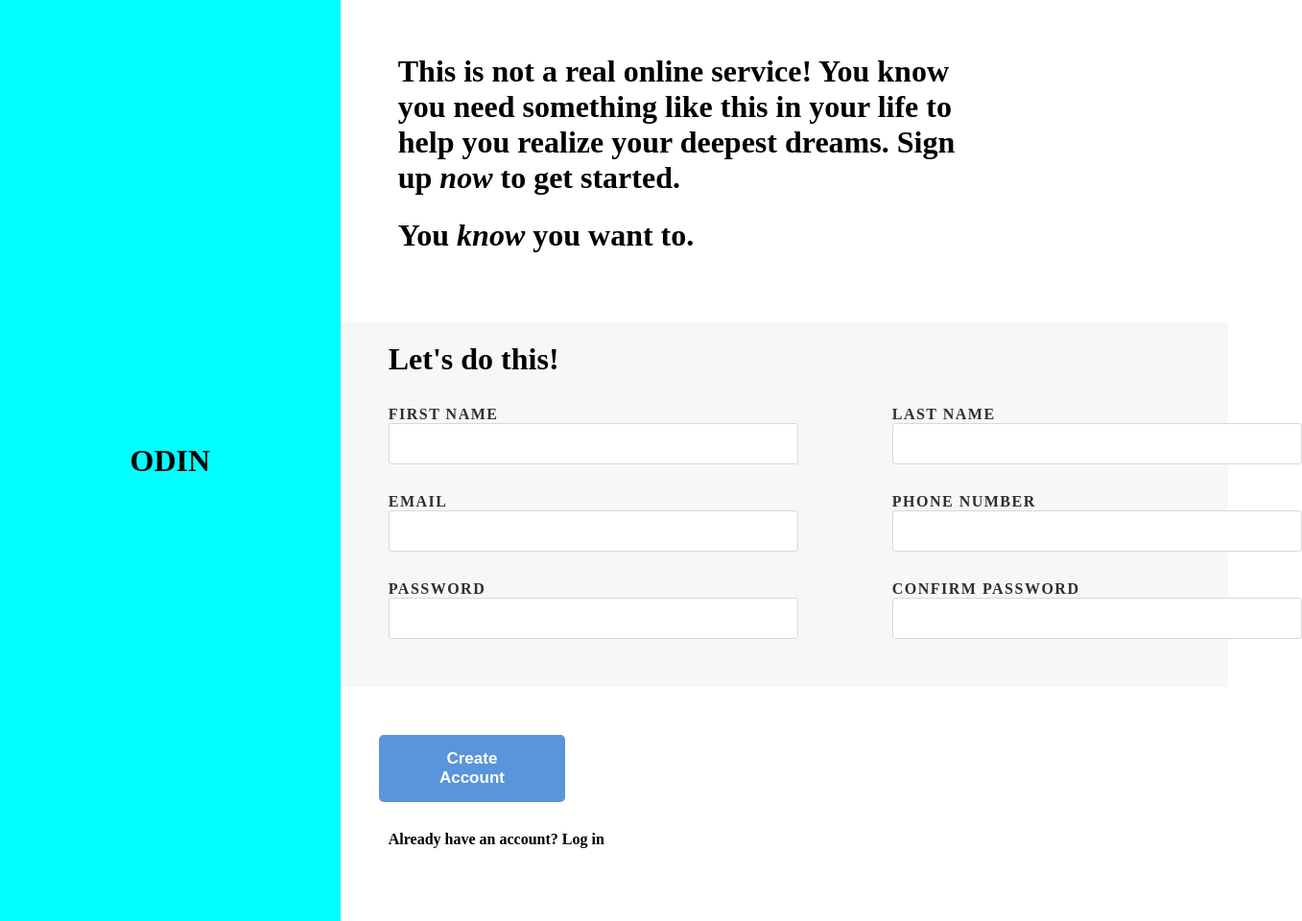
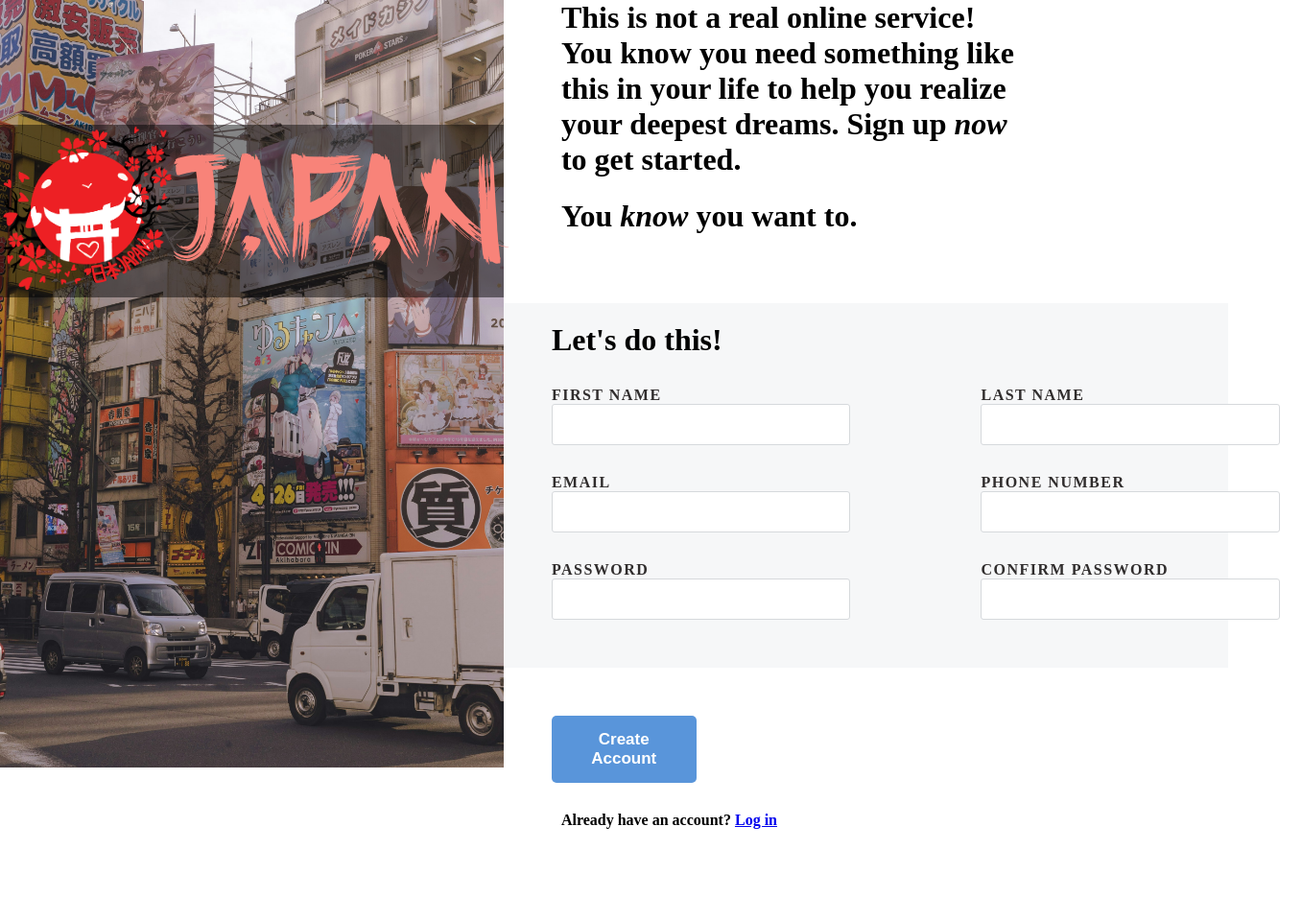
Before and after one commit to nishanth09m/signupForm, a plain HTML site: page index.html in a window 1280 px wide. Shown: the whole page at 96% size, 1357 px wide, since content can reach past the window. After the commit the page ends 884 px from the top, so only its background shows below. Drawn offline with Linux system fonts and the light colour scheme.

Commit message:
Add all the styles to the page Add password match future to the page

```diff
--- a/index.html
+++ b/index.html
@@ -6,12 +6,16 @@
     <meta name="viewport" content="width=device-width, initial-scale=1.0">
     <title>Document</title>
     <link rel="stylesheet" href="styles.css">
+    <script src="script.js"></script>
 </head>
 
 <body>
     <div class="main">
-        <div class="logo">
-            <h1>ODIN</h1>
+        <div class="left">
+            <div class="logo">
+                <img class="image" src="images/logo2.png" alt="japan">
+                <h1>Japan</h1>
+            </div>
         </div>
         <div class="container">
             <div class="para">
@@ -21,9 +25,10 @@
                 </p>
                 <p>You <em>know</em> you want to.</p>
             </div>
-            <div class="details">
-                <p>Let's do this!</p>
-                <form action="" method="post" class="web-form">
+
+            <form action="" method="post" class="web-form">
+                <div class="details">
+                    <p>Let's do this!</p>
                     <div class="row-one">
                         <div class="form-row">
                             <label for="fname">First Name</label>
@@ -51,20 +56,24 @@
                     <div class="row-one">
                         <div class="form-row">
                             <label for="pass">Password</label>
-                            <input type="password" id="pass" name="pass" required>
+                            <input type="password" id="pass" name="pass" onkeyup='passConfirm();' required>
+                            <span id="info"></span>
                         </div>
 
                         <div class="form-row">
                             <label for="cpass">Confirm Password</label>
-                            <input type="password" id="cpass" name="cpass"required>
+                            <input type="password" id="cpass" name="cpass" onkeyup='passConfirm();' required>
                         </div>
                     </div>
-                </form>
-            </div>
-            <div class="footer">
-                <button>Create Account</button>
-                <p>Already have an account? Log in</p>
-            </div>
+                </div>
+
+                <div class="footer">
+                    <button type="submit">Create Account</button>
+                    <p>Already have an account? <a href="#">Log in</a></p>
+                </div>
+            </form>
+
+
         </div>
     </div>
 </body>
--- /dev/null
+++ b/script.js
@@ -0,0 +1,11 @@
+var passConfirm = function () {
+    if (document.getElementById("pass").value == document.getElementById("cpass").value)
+    {
+      document.getElementById("info").style.color = "Green";
+      document.getElementById("info").innerHTML = "Passwords match!";
+    }
+    else {
+      document.getElementById("info").style.color = "Red";
+      document.getElementById("info").innerHTML = "Passwords do NOT match!";
+    }
+  };
--- a/styles.css
+++ b/styles.css
@@ -4,17 +4,52 @@
     box-sizing: border-box;
 }
 
+@font-face {
+    font-family: "onsen";
+    src:
+      url("fonts/onsenjapandemoregular-webfont.woff2") format("woff2"),
+      url("fonts/onsenjapandemoregular-webfont.woff2") format("woff");
+    font-weight: normal;
+    font-style: normal;
+  }
+
 .main {
     display: flex;
 }
 
-.logo {
-    background: aqua;
-    height: 60rem;
+.left {
+    height: 100vh;
     width: 65%;
+
+    background: url(images/japan.jpg);
+    background-position: center;
+    background-size: cover;
+}
+
+.logo{
+    background-color: #5995DA;
     display: flex;
     align-items: center;
-    justify-content: center;
+    justify-content: space-evenly;
+    position: relative;
+    top: 130px;
+    background-color: rgba(0, 0, 0, 0.473);
+}
+
+img{
+    height: 180px;
+    width: 180px;
+    max-width: (200px, 100vh);
+    object-fit: cover;
+}
+
+.logo h1{
+    font:
+    6.5em "onsen",
+    monospace;
+    position: relative;
+    top: 20px;
+    color: #F88379;
 }
 
 .container {
@@ -79,7 +114,7 @@
 }
 
 .footer{
-    padding: 10px 40px 20px;
+    padding: 10px 50px 20px;
 }
 
 .footer p{
@@ -104,3 +139,11 @@
     width: 23%;
     min-width: 150px;
   }
+
+.form-row input:hover{
+    border: 1px solid aqua;
+}
+
+.footer button:hover {
+    background-color: #76AEED;
+  }
```
Also changed, not shown: fonts/onsenjapandemoregular-webfont.woff (added), fonts/onsenjapandemoregular-webfont.woff2 (added), images/japan.jpg (added), images/logo1.png (added), images/logo2.png (added), images/odin-lined.png (renamed from Images/odin-lined.png), images/photo.avif (renamed from Images/photo.avif).
